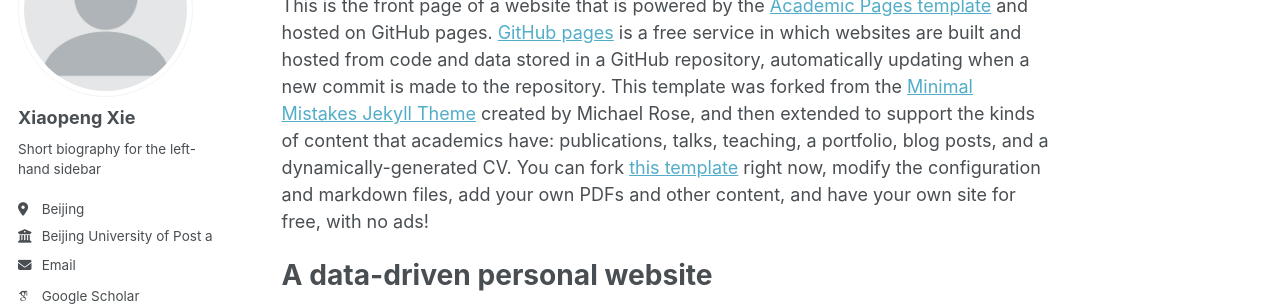
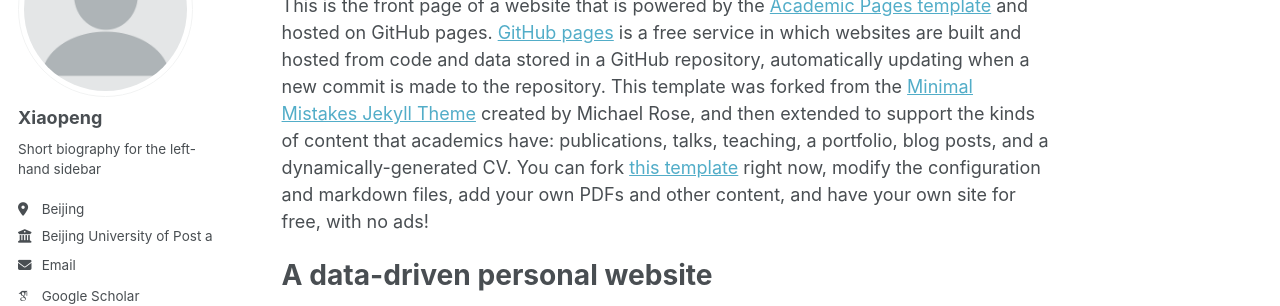
Before and after one commit to xxiaopeng51/xxiaopeng51.github.io, a Jekyll site: the page built from _pages/about.md, in a window 1280 px wide. Shown: the part 184-490 px from the top of the page. Built offline with Jekyll 4.4.1, drawn with Linux system fonts in a browser that asks for light colours; some web fonts are replaced.

Commit message:
Update _config.yml

```diff
--- a/_config.yml
+++ b/_config.yml
@@ -22,7 +22,7 @@ repository               : "academicpages/academicpages.github.io"
 author:
   # Biographic information
   avatar           : "profile.png"
-  name             : "Xiaopeng Xie"
+  name             : "Xiaopeng"
   pronouns         : # example: "she/her"
   bio              : "Short biography for the left-hand sidebar"
   location         : "Beijing"
```
